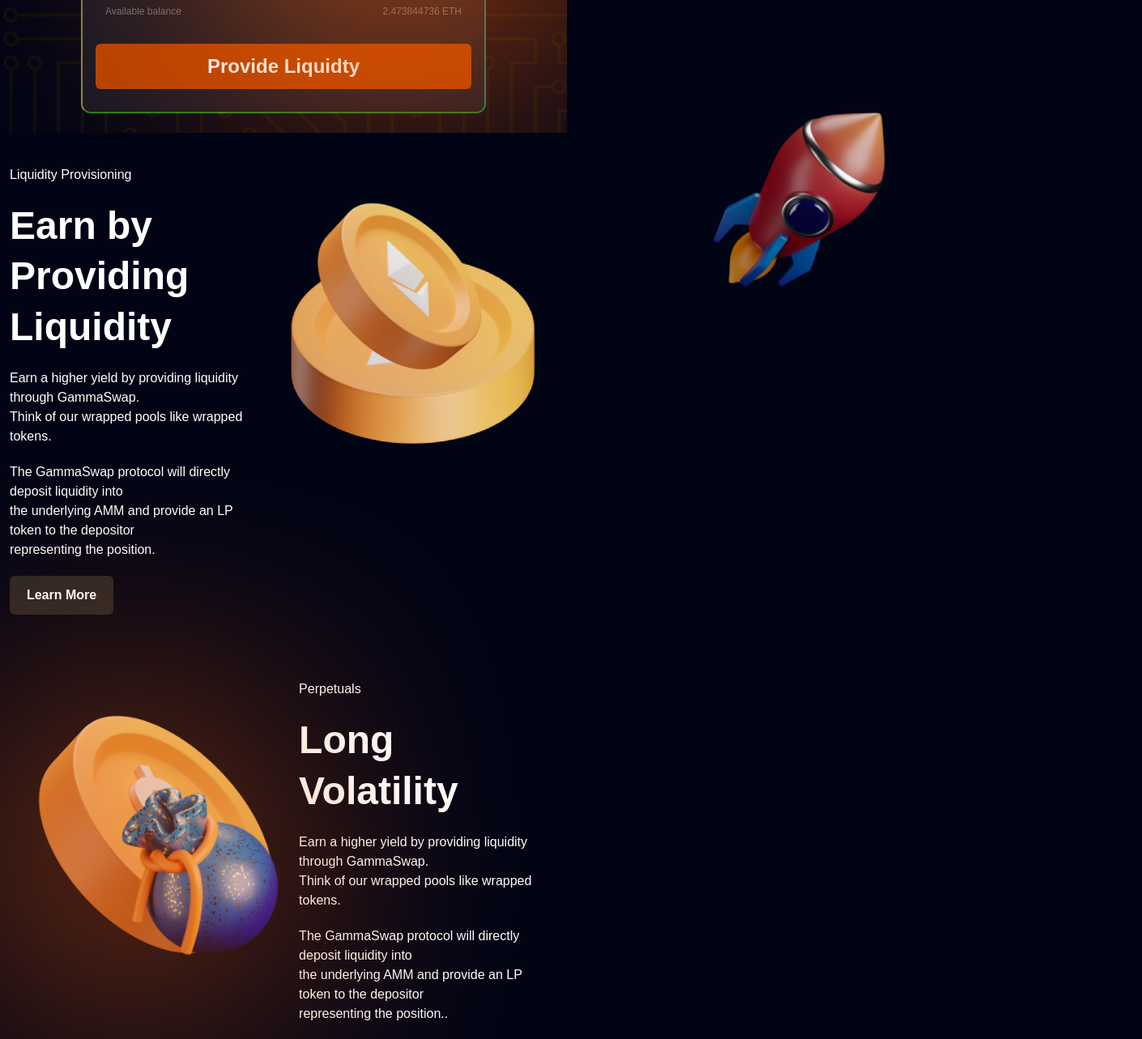
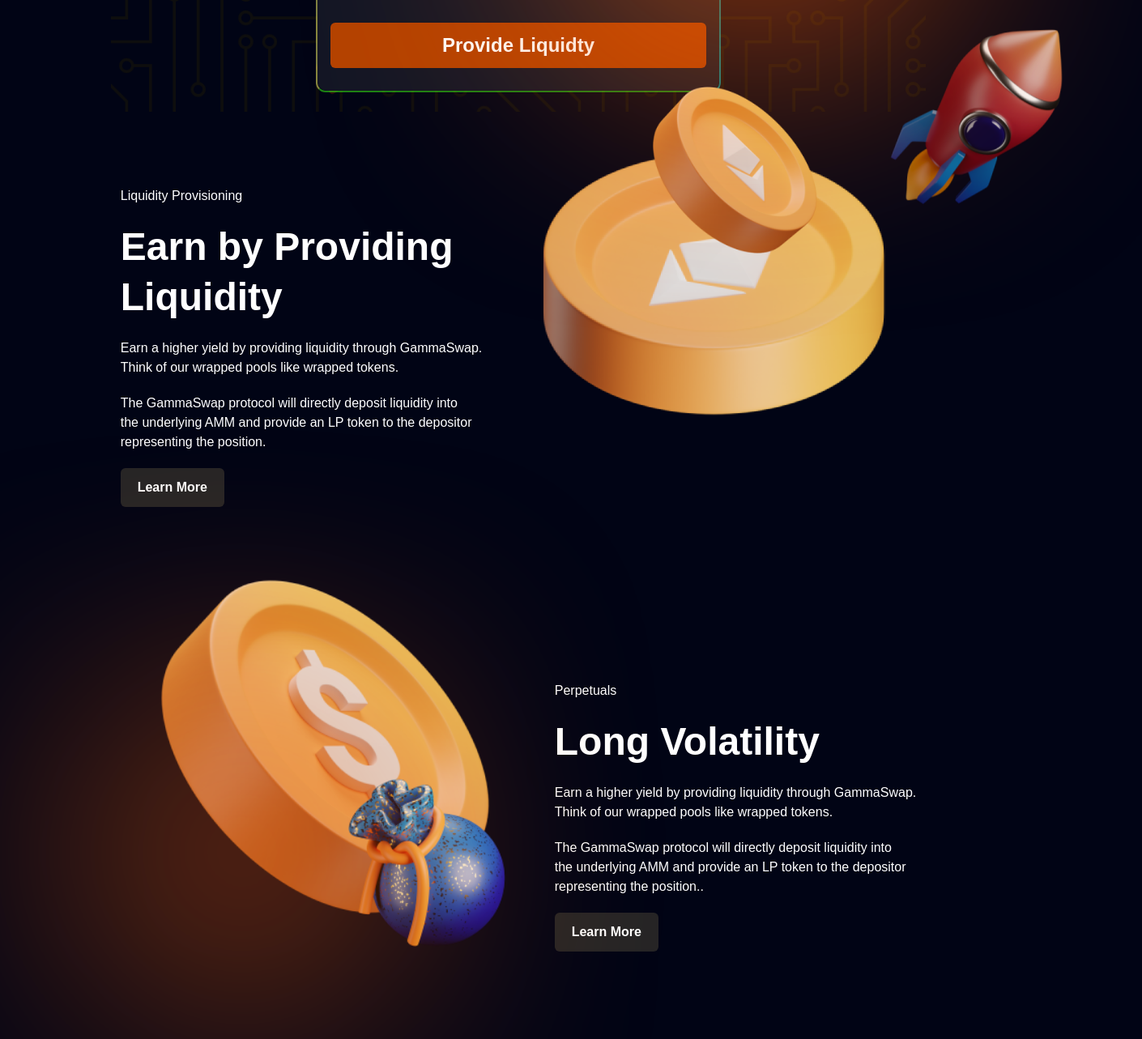
Before and after one commit to goodylove/Animate, a React (Vite) app: page / in a window 1280 px wide. Shown: the part 922-2205 px from the top of the page at 81% size, 1410 px wide, since content can reach past the window. Built offline with nearby package versions, Linux system fonts and the light colour scheme; a web font is replaced by a local one.

Commit message:
fix issues

```diff
--- a/src/Layouts/Hero/index.jsx
+++ b/src/Layouts/Hero/index.jsx
@@ -12,7 +12,7 @@
       initial="hidden"
       whileInView="show"
 
-      className='relative overflow-hidden'>
+      className='relative '>
       <div
         style={{
           background: `url("/assets/hero.png")`,
--- a/src/Layouts/LiquidityProvision/index.jsx
+++ b/src/Layouts/LiquidityProvision/index.jsx
@@ -6,7 +6,7 @@
 function LiquidityProvision() {
   const  text = "Liquidity Provisioning"
   return (
-      <div className=' flex  items-center  justify-around flex-col md:flex-row  py-10 px-3 '>
+      <div className=' flex  items-center  justify-between   w-full  flex-col md:flex-row  py-10 px-3 gap-9 '>
       <motion.div
         initial={{ opacity: 0, x: 100 }}
         whileInView={{ opacity: 1, x: 0 }}
--- a/src/Layouts/LongVoility/index.jsx
+++ b/src/Layouts/LongVoility/index.jsx
@@ -6,7 +6,7 @@
 function LongVolitality() {
   const  text = "Perpetuals"
   return (
-      <div className=' flex  items-center  justify-around  py-10  flex-col md:flex-row  px-3 '>
+      <div className=' flex  items-center  justify-between  py-10  flex-col md:flex-row  px-3 '>
 
 
       <motion.div
--- a/src/page/Home/index.jsx
+++ b/src/page/Home/index.jsx
@@ -8,7 +8,7 @@
 
 function Home() {
   return (
-    <div className=" w-full max-w-[700px] sm:overflow-x-visible overflow-x-hidden flex items-center ">
+    <div className=" w-full  sm:overflow-x-visible overflow-x-hidden flex items-center justify-center ">
     <LayoutWrapper>
 
       <Hero />
```
